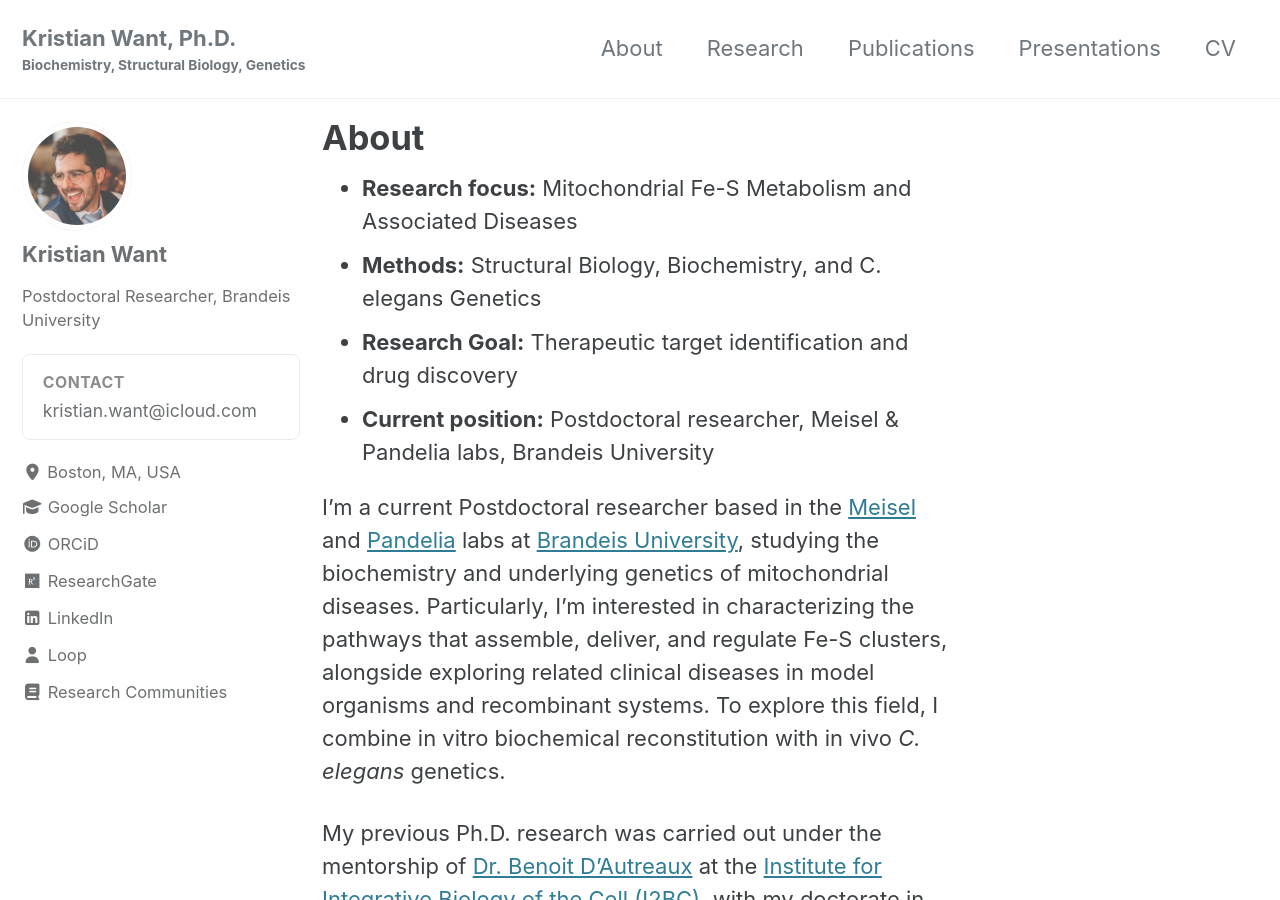
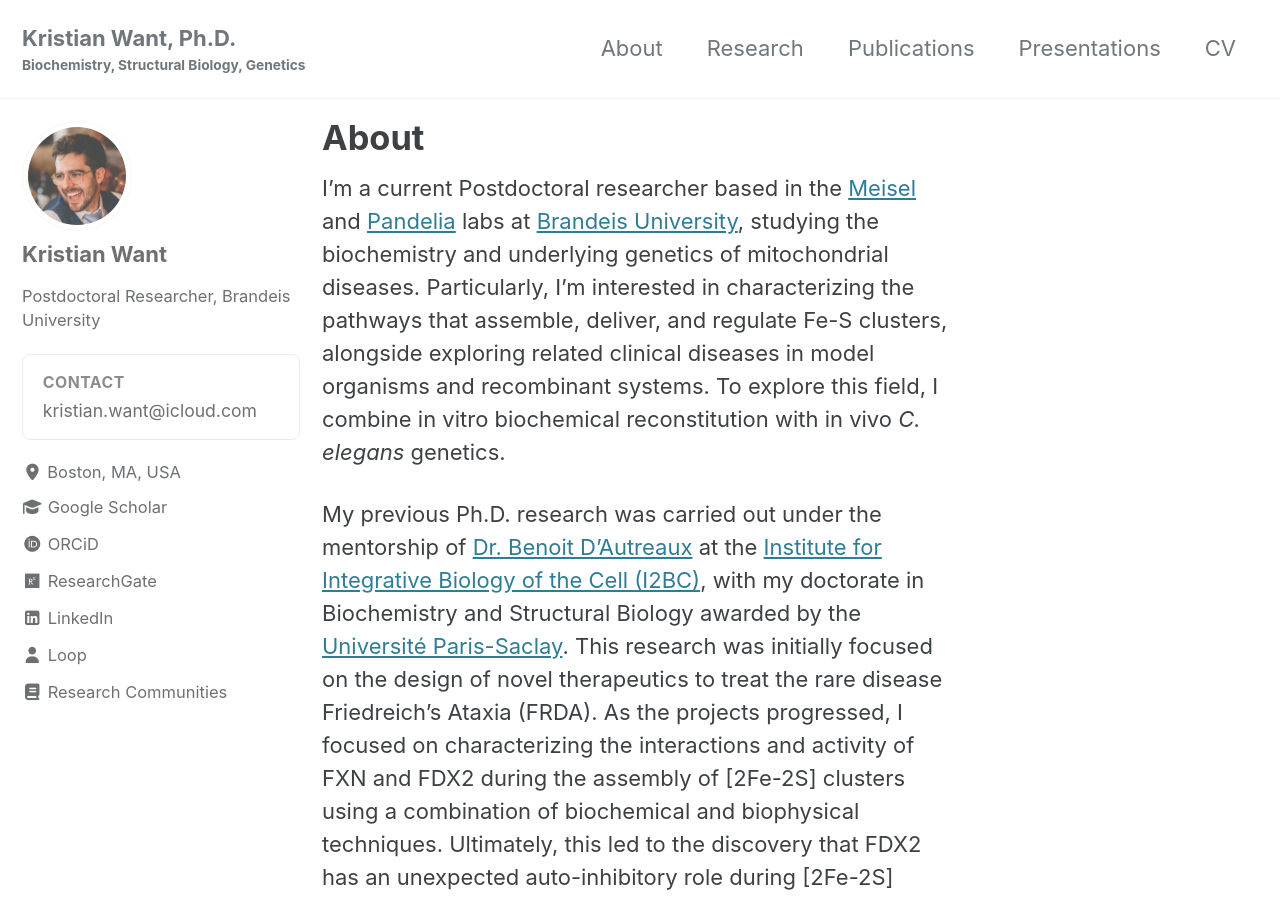
Before and after one commit to kristianwant/kristianwant.github.io, a Jekyll site: the page built from index.md, in a window 1280 px wide and 900 px high. Built offline with Jekyll 4.4.1, drawn with Linux system fonts in a browser that asks for light colours; cached includes are drawn as plain includes.

Commit message:
Remove scannable summary bullets from About page

```diff
--- a/index.md
+++ b/index.md
@@ -6,11 +6,6 @@ permalink: /
 canonical_url: "https://www.kristianwant.com/"
 description: "Kristian Want, PhD - postdoctoral researcher studying Fe-S cluster biochemistry and mitochondrial disease genetics at Brandeis University."
 ---
-
-- **Research focus:** Mitochondrial Fe-S Metabolism and Associated Diseases
-- **Methods:** Structural Biology, Biochemistry, and C. elegans Genetics
-- **Research Goal:** Therapeutic target identification and drug discovery
-- **Current position:** Postdoctoral researcher, Meisel & Pandelia labs, Brandeis University
 
 I'm a current Postdoctoral researcher based in the [Meisel](https://www.meisellab.org/) and [Pandelia](https://sites.google.com/brandeis.edu/pandelialab/home) labs at [Brandeis University](https://www.brandeis.edu/), studying the biochemistry and underlying genetics of mitochondrial diseases. Particularly, I'm interested in characterizing the pathways that assemble, deliver, and regulate Fe-S clusters, alongside exploring related clinical diseases in model organisms and recombinant systems. To explore this field, I combine in vitro biochemical reconstitution with in vivo *C. elegans* genetics.
 
```
